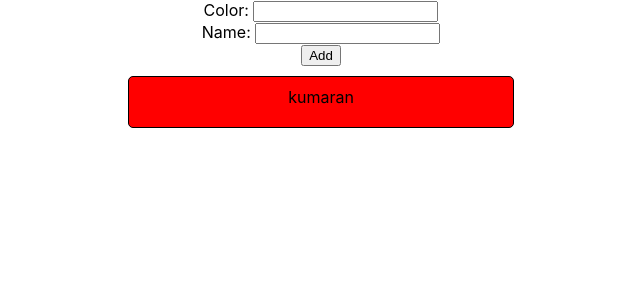
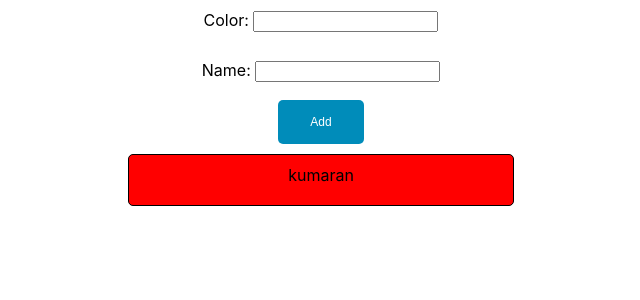
Before and after one commit to kumaran25m/color-name-react, a React (Create React App) app: page / in a window 1280 px wide. Shown: the top 300 px of the page, without its empty margins (319-959 px from the left). Built offline with nearby package versions, Linux system fonts and the light colour scheme.

Commit message:
Style changes

```diff
--- a/src/FavColorComponent/AddColorComponent/AddColorComponent.js
+++ b/src/FavColorComponent/AddColorComponent/AddColorComponent.js
@@ -23,17 +23,36 @@ class AddColorComponent extends Component {
     }
 
     render() {
+        const addColorStyle = {
+            margin: 'auto',
+            height: '30px',
+            padding: '10px'
+        }
+
+        const buttonStyle = {
+            backgroundColor: "#008CBA",
+            border: "none",
+            color: "white",
+            padding: "15px 32px",
+            textAlign: "center",
+            textDecoration: "none",
+            display: "inline-block",
+            fontSize: "12px",
+            borderRadius: "5px",
+            cursor: "pointer"
+        }
+
         return (
             <div>
-                <div>
+                <div style={addColorStyle}>
                     <label>Color: </label>
                     <input type="text" onChange={this.colorInputHandler} value={this.state.color}/>
                 </div>
-                <div>
+                <div style={addColorStyle}>
                     <label>Name: </label>
                     <input type="text" onChange={this.nameInputHandler} value={this.state.name}/>
                 </div>
-                <button name="AddColor" onClick={this.onAddHandler}> Add </button>
+                <button name="AddColor" style={buttonStyle} onClick={this.onAddHandler}> Add </button>
             </div>
         );
     }
```
